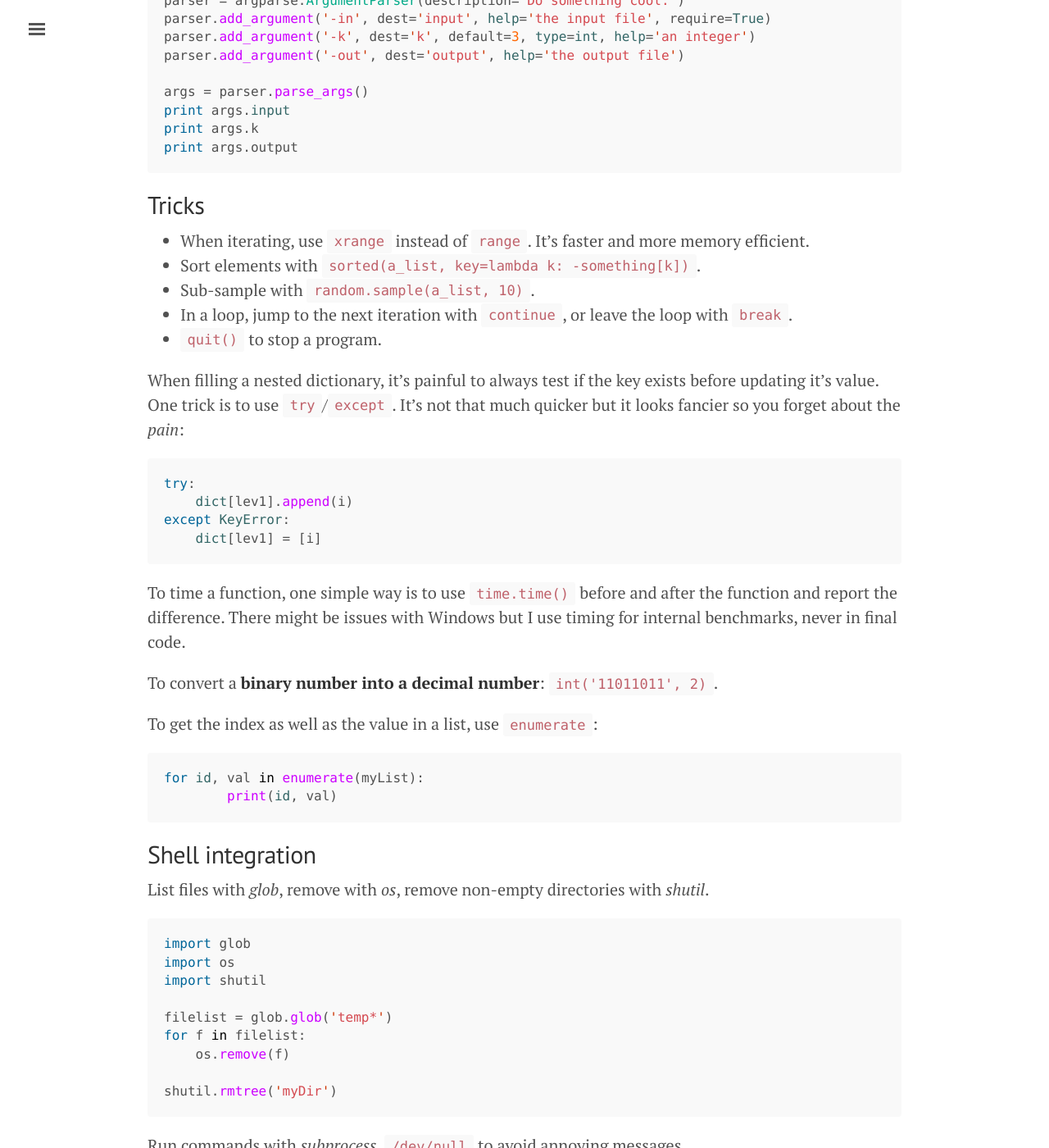
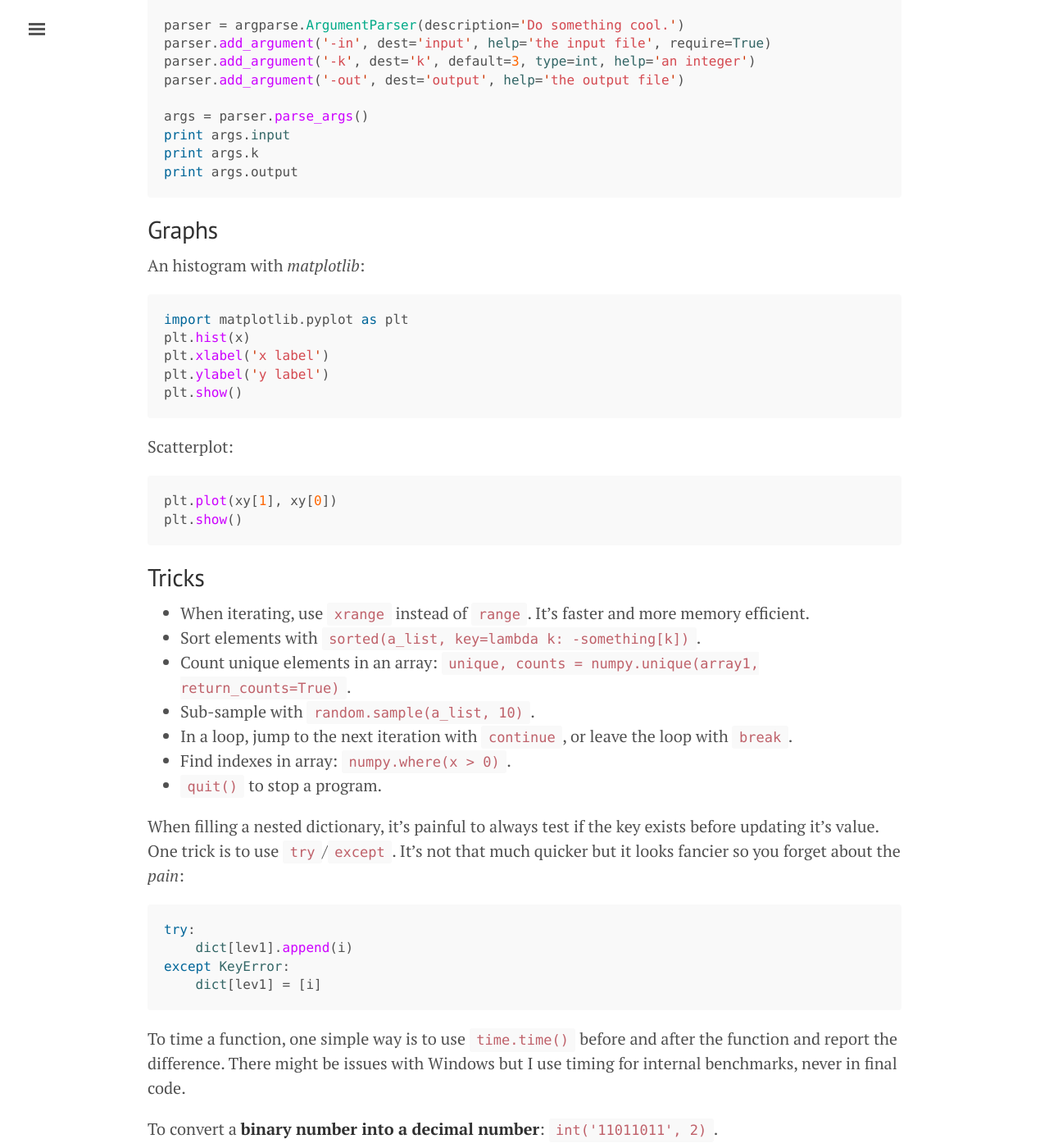
Before and after one commit to jmonlong/Hippocamplus, a Jekyll site: the page built from python.md, in a window 1280 px wide and 1400 px high, scrolled down 4637 px. Shown: the whole window at 82% size. Built offline with Jekyll 4.4.1, drawn with Linux system fonts in a browser that asks for light colours; nearby versions of some CDN libraries.

Commit message:
graphs etc

```diff
--- a/python.md
+++ b/python.md
@@ -173,12 +173,34 @@ print args.output
 ~~~
 
 
+
+## Graphs
+
+An histogram with *matplotlib*:
+
+~~~python
+import matplotlib.pyplot as plt
+plt.hist(x)
+plt.xlabel('x label')
+plt.ylabel('y label')
+plt.show()
+~~~
+
+Scatterplot:
+
+~~~python
+plt.plot(xy[1], xy[0])
+plt.show()
+~~~
+
 ## Tricks
 
 + When iterating, use `xrange` instead of `range`. It's faster and more memory efficient.
 + Sort elements with `sorted(a_list, key=lambda k: -something[k])`.
++ Count unique elements in an array: `unique, counts = numpy.unique(array1, return_counts=True)`.
 + Sub-sample with `random.sample(a_list, 10)`.
 + In a loop, jump to the next iteration with `continue`, or leave the loop with `break`.
++ Find indexes in array: `numpy.where(x > 0)`.
 + `quit()` to stop a program.
 
 When filling a nested dictionary, it's painful to always test if the key exists before updating it's value. One trick is to use `try`/`except`. It's not that much quicker but it looks fancier so you forget about the *pain*:
```
